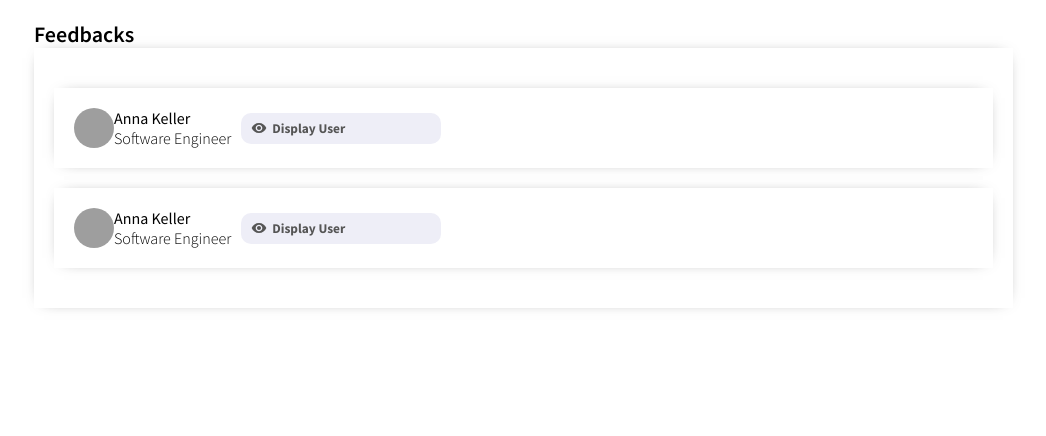
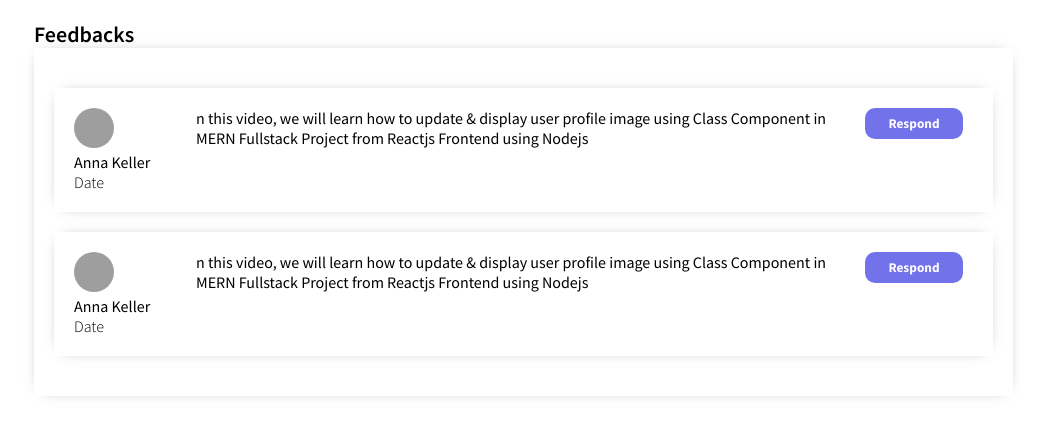
Before and after one commit to JunaidIqbal-Khan/Dashboard, a React (Create React App) app: page /FeedBack in a window 1280 px wide. Shown: the top 436 px of the page, without its empty margins (92-1138 px from the left). Built offline with nearby package versions, Linux system fonts and the light colour scheme; grey boxes are pictures that could not be loaded.

Commit message:
feedback divs

```diff
--- a/src/Pages/feedBack/FeedBack.jsx
+++ b/src/Pages/feedBack/FeedBack.jsx
@@ -7,40 +7,50 @@ function FeedBack() {
     <div className="feedback">
     <span className="feedBackTitle">Feedbacks</span>
     <ul className="feedBackList">
-      <li className="feedBackListItem">
+    <li className="feedBackListItem">
+        <div>
         <img
           src="https://images.pexels.com/photos/3992656/pexels-photo-3992656.png?auto=compress&cs=tinysrgb&dpr=2&w=500"
           alt=""
           className="feedBackImg"
         />
-        <div className="widgetSmUser">
+         <div className="feedbackUser">
           <span className="Username">Anna Keller</span>
-          <span className="widgetSmUserTitle">Software Engineer</span>
+          <span className="feedbackDate">Date</span>
+        </div>
+        </div>
+       <div className='paragraph'>
+        <p>n this video, we will learn how to update & display user profile image using Class Component in MERN Fullstack Project from Reactjs Frontend using Nodejs</p>
         </div>
         <div>
-        <button className="widgetSmButton">
-          <Visibility className="widgetSmIcon" />
-          Display User
+        <button className="feedbackButton">
+          Respond
         </button>
         </div>
       </li>
-
       <li className="feedBackListItem">
+        <div>
         <img
           src="https://images.pexels.com/photos/3992656/pexels-photo-3992656.png?auto=compress&cs=tinysrgb&dpr=2&w=500"
           alt=""
           className="feedBackImg"
         />
-        <div className="widgetSmUser">
+         <div className="feedbackUser">
           <span className="Username">Anna Keller</span>
-          <span className="widgetSmUserTitle">Software Engineer</span>
+          <span className="feedbackDate">Date</span>
         </div>
-        <button className="widgetSmButton">
-          <Visibility className="widgetSmIcon" />
-          Display User
+        </div>
+       <div className='paragraph'>
+        <p>n this video, we will learn how to update & display user profile image using Class Component in MERN Fullstack Project from Reactjs Frontend using Nodejs</p>
+        </div>
+        <div>
+        <button className="feedbackButton">
+
+          Respond
         </button>
+        </div>
+
       </li>
-
 
 
 
--- a/src/Pages/feedBack/feedBack.css
+++ b/src/Pages/feedBack/feedBack.css
@@ -26,39 +26,46 @@
     padding: 20px;
 }
 
+
 .feedBackListItem{
     list-style: none;
     -webkit-box-shadow: 0px 0px 15px -10px rgba(0, 0, 0, 0.75);
     box-shadow: 0px 0px 15px -10px rgba(0, 0, 0, 0.75);
     padding: 20px;
     display: flex;
-    align-items: center;
-    /* justify-content: space-between; */
+    /* align-items: center; */
+    justify-content: space-between;
     margin: 20px 0px;
 }
-
-.widgetSmUser{
+.paragraph{
+    text-align: left;
+    margin-left: 22px;
+}
+.feedbackUser{
     display: flex;
     flex-direction: column;
+    width: 100px;
 }
 
 .widgetSmUsername{
     font-weight: 600;
 }
 
-.widgetSmUserTitle{
+.feedbackDate{
     font-weight: 300;
 }
 
-.widgetSmButton{
+.feedbackButton{
     display: flex;
     align-items: center;
     border: none;
     border-radius: 10px;
     padding: 7px 10px;
-    background-color: #eeeef7;
-    color: #555;
+    background-color: #7272eb;
+    color: #fdfcff;
     cursor: pointer;
+    width: 98px;
+    justify-content: center;
 }
 
 .widgetSmIcon{
```
Also changed, not shown: 1 other file (tests, documents, lock files or other folders).
